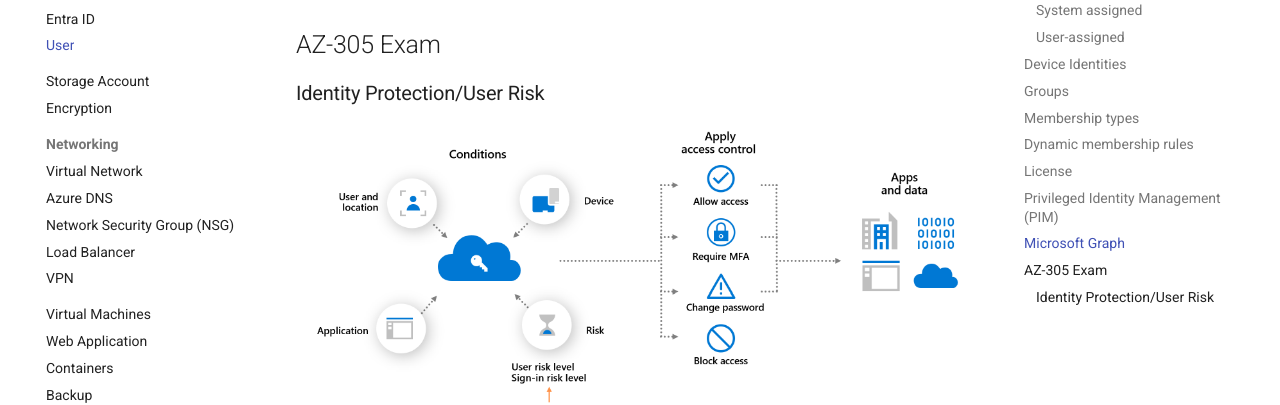
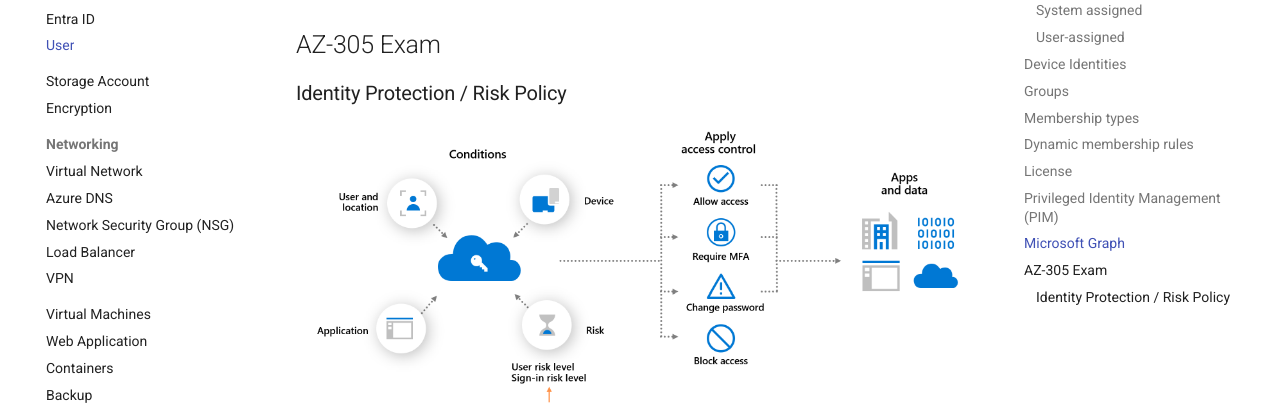
Before and after one commit to yoonghan/AZ-104-Azure-Administrator-Associate, an MkDocs documentation site: the page built from docs/User.md, in a window 1280 px wide and 900 px high, scrolled down 2137 px. Shown: the part 179-584 px from the top of the window. Built offline with MkDocs 1.6.1 and Material for MkDocs 9.7.7, drawn with Linux system fonts in a browser that asks for light colours.

```diff
--- a/docs/User.md
+++ b/docs/User.md
@@ -60,7 +60,7 @@
 
 ## AZ-305 Exam
 
-### Identity Protection/User Risk
+### Identity Protection / Risk Policy
 ![User Risk](img/userrisk.png)
 
 1. This is under SIEM and can be exported to MS Sentinel.
```
Also changed, not shown: docs/VPN.md (+5 -4 lines).
